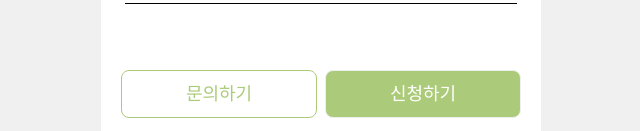
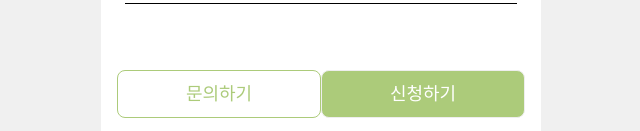
Before and after one commit to KGUardians/FARMEASY-WEB, a React (Vite) app: page /experienceinfo in a window 1280 px wide. Shown: the part 666-797 px from the top of the page, without its empty margins (319-959 px from the left). Built offline with nearby package versions, Linux system fonts and the light colour scheme; a web font is replaced by a local one.

Commit message:
refactor: Button component

```diff
--- a/src/components/common/Button/Button.tsx
+++ b/src/components/common/Button/Button.tsx
@@ -14,7 +14,7 @@ const Button = forwardRef<HTMLButtonElement, ButtonProps>(
       <button
         ref={ref}
         className={classNames(
-          `py-2 mx-1 border rounded-lg text-lg font-semibold`,
+          `py-2 border rounded-lg text-lg font-semibold`,
           buttonColors[color],
           className,
         )}
```
